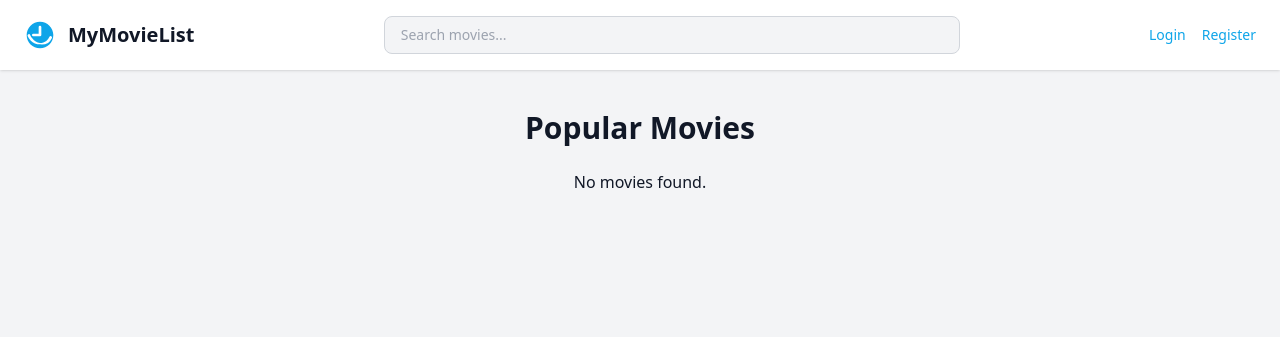
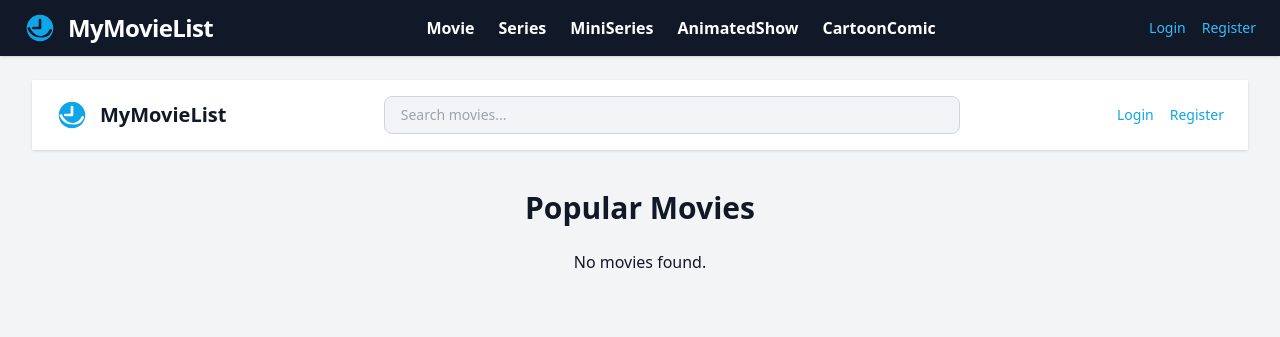
Before and after one commit to RyoHaradaps/MyMovieList, a Django app: page / in a window 1280 px wide. Shown: the top 337 px of the page. Run offline with Django 5.2, Linux system fonts and the light colour scheme; some libraries are stand-ins or nearby versions.

Commit message:
created navbar

```diff
--- a/core/templates/core/base.html
+++ b/core/templates/core/base.html
@@ -8,7 +8,12 @@
     <script src="https://cdn.tailwindcss.com"></script>
 </head>
 
-<body class="bg-gray-900 text-white flex justify-center items-center min-h-screen">
+<body class="bg-gray-100 dark:bg-gray-900 text-gray-900 dark:text-white min-h-screen">
+
+    <!-- ✅ NAVBAR GOES HERE -->
+    {% include 'core/navbar.html' %}
+
+    <!-- ✅ TOAST MESSAGES -->
     {% if messages %}
     <div class="fixed top-4 left-1/2 transform -translate-x-1/2 z-50 w-full max-w-md">
         {% for message in messages %}
@@ -21,8 +26,8 @@
               bg-yellow-800 text-yellow-100
             {% else %}
               bg-indigo-800 text-indigo-100
-            {% endif %}
-          " role="alert">
+            {% endif %}"
+             role="alert">
             <span class="flex rounded-full bg-indigo-500 uppercase px-2 py-1 text-xs font-bold mr-3">
                 {{ message.tags|title }}
             </span>
@@ -41,7 +46,11 @@
         }, 4000);
     </script>
     {% endif %}
-    {% block content %}{% endblock %}
+
+    <!-- ✅ MAIN CONTENT BLOCK -->
+    <main class="px-4 py-6 sm:px-8">
+        {% block content %}{% endblock %}
+    </main>
+
 </body>
-
 </html>
--- /dev/null
+++ b/core/templates/core/navbar.html
@@ -0,0 +1,39 @@
+<nav class="bg-gray-900 text-white shadow px-6 py-3 flex items-center justify-between">
+    <!-- Logo & Brand -->
+    <div class="flex items-center gap-3">
+        <svg class="w-8 h-8 text-sky-500" fill="currentColor" viewBox="0 0 24 24">
+            <path d="M12 2C6.48 2 2 6.48 2 12s4.48 10
+        10 10 10-4.48 10-10S17.52 2 12 2zm0 3a1
+        1 0 011 1v6a1 1 0 01-1 1H7a1 1 0
+        010-2h4V6a1 1 0 011-1zm0 14c-2.67
+        0-5.14-1.05-7.07-2.93a9.96 9.96 0
+        01-2.2-3.34 1 1 0 011.87-.74c.4.99
+        1 1.9 1.74 2.65A7.961 7.961 0 0012
+        18c1.77 0 3.42-.57 4.73-1.53a8.046
+        8.046 0 002.37-3.07 1 1 0
+        011.84.8 9.988 9.988 0 01-2.88
+        3.72A9.931 9.931 0 0112 19z" />
+        </svg>
+        <span class="font-bold text-2xl tracking-tight">MyMovieList</span>
+    </div>
+
+    <!-- Navigation Links -->
+    <div class="flex gap-6 items-center">
+        <a href="{% url 'index' %}" class="hover:text-sky-400 font-semibold transition">Movie</a>
+        <a href="#" class="hover:text-sky-400 font-semibold transition">Series</a>
+        <a href="#" class="hover:text-sky-400 font-semibold transition">MiniSeries</a>
+        <a href="#" class="hover:text-sky-400 font-semibold transition">AnimatedShow</a>
+        <a href="#" class="hover:text-sky-400 font-semibold transition">CartoonComic</a>
+    </div>
+
+    <!-- User Section -->
+    <div class="flex items-center gap-4 text-sm">
+        {% if profile %}
+        <span class="font-semibold">Hello, {{ profile.username }}</span>
+        <a href="{% url 'logout' %}" class="text-sky-400 hover:underline">Logout</a>
+        {% else %}
+        <a href="{% url 'login' %}" class="text-sky-400 hover:underline">Login</a>
+        <a href="{% url 'register' %}" class="text-sky-400 hover:underline">Register</a>
+        {% endif %}
+    </div>
+</nav>
--- a/core/urls.py
+++ b/core/urls.py
@@ -10,4 +10,9 @@ urlpatterns = [
     path('logout/', views.logout_view, name='logout'),
     path('search/', views.search, name='search'),  # <-- Add this line
     path('password_reset/', auth_views.PasswordResetView.as_view(), name='password_reset'),  # <-- Add this line
+    # path('movies/', views.movies, name='movies'),
+    # path('series/', views.series, name='series'),
+    # path('watchlist/', views.watchlist, name='watchlist'),
+    # path('dashboard/', views.dashboard, name='dashboard'),
+    path('search/', views.search, name='search'),
 ]
```
